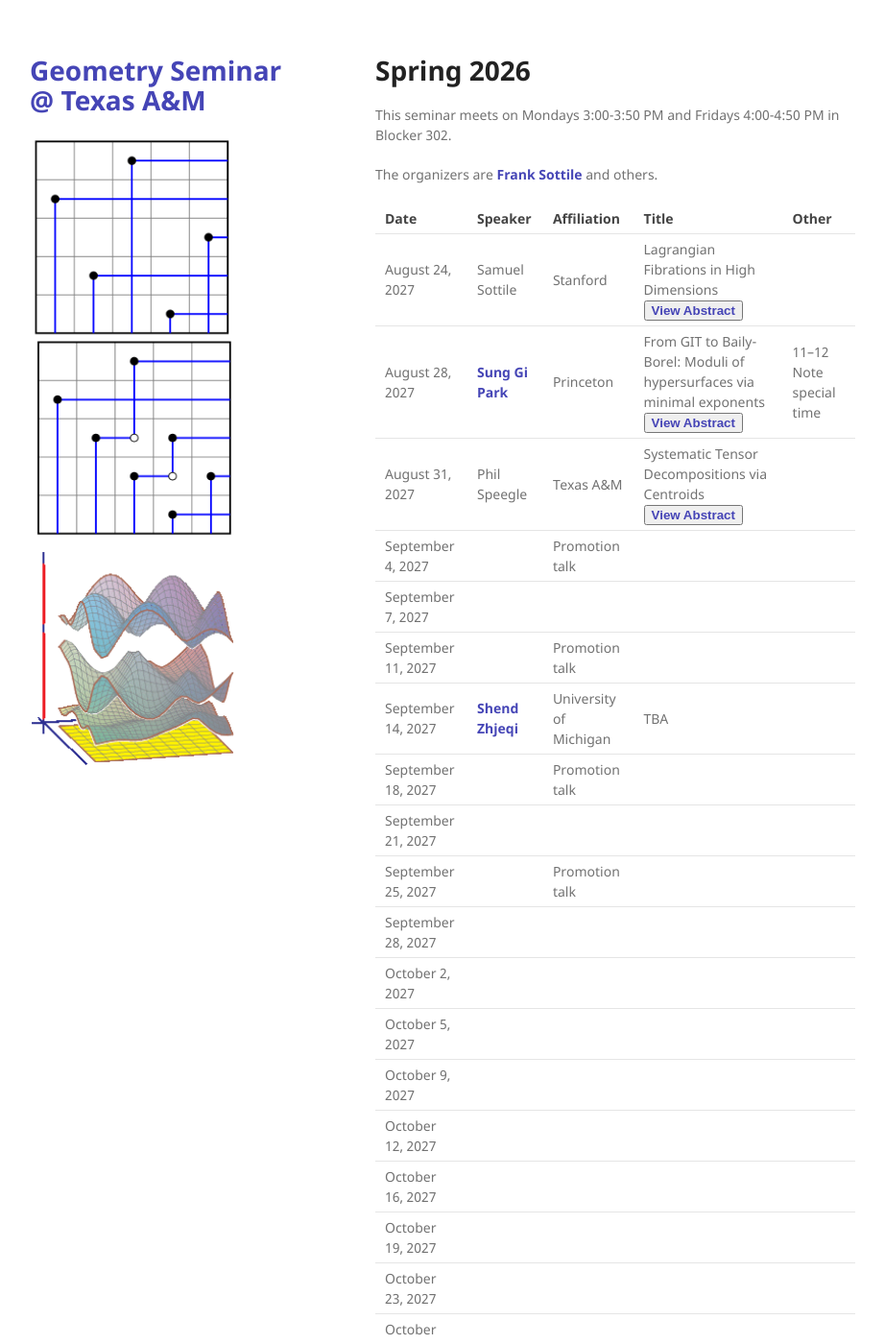
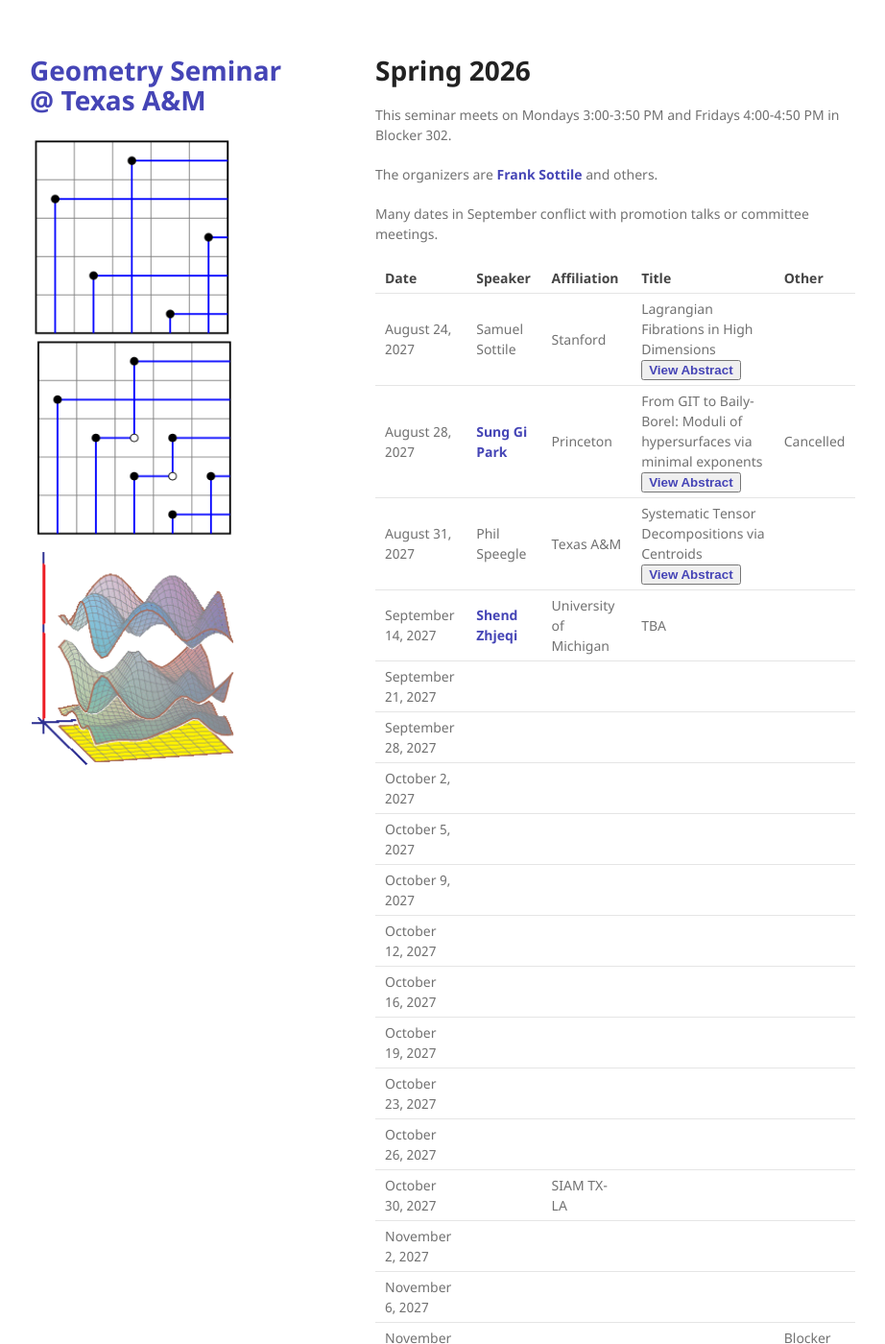
Before and after one commit to tamu-seminar/geometry, a Jekyll site: the page built from index.md, in a window 1280 px wide and 1400 px high. Shown: the whole window at 96% size, without its empty margins (179-1101 px from the left). Built offline with Jekyll 4.4.1, drawn with Linux system fonts in a browser that asks for light colours.

Commit message:
edited a bit

```diff
--- a/index.md
+++ b/index.md
@@ -21,19 +21,15 @@ This seminar meets on Mondays 3:00-3:50 PM and Fridays 4:00-4:50 PM in Blocker 3
 
 The organizers are [Frank Sottile](https://franksottile.github.io/) and others.
 
+Many dates in September conflict with promotion talks or committee meetings.
 
 | Date         | Speaker | Affiliation| Title | Other |
 |--------------|---------|------------|-------|-------|
 | August 24, 2027 | Samuel Sottile | Stanford | Lagrangian Fibrations in High Dimensions <button type="button" class="abstract-link" onclick="showAbstract('SSottile')">View Abstract</button> | |
-| August 28, 2027 | [Sung Gi Park](https://sites.google.com/view/sunggipark/) | Princeton | From GIT to Baily-Borel: Moduli of hypersurfaces via minimal exponents <button type="button" class="abstract-link" onclick="showAbstract('Park')">View Abstract</button> | 11&ndash;12 Note special time |
+| August 28, 2027 | [Sung Gi Park](https://sites.google.com/view/sunggipark/) | Princeton | From GIT to Baily-Borel: Moduli of hypersurfaces via minimal exponents <button type="button" class="abstract-link" onclick="showAbstract('Park')">View Abstract</button> | Cancelled |
 | August 31, 2027 | Phil Speegle | Texas A&M | Systematic Tensor Decompositions via Centroids  <button type="button" class="abstract-link" onclick="showAbstract('Speegle')">View Abstract</button>| |
-| September 4, 2027 | | Promotion talk  | | |
-| September 7, 2027 | | | | |
-| September 11, 2027 | | Promotion talk  | | |
 | September 14, 2027 | [Shend Zhjeqi](https://shend-zh.github.io/.github.io/) | University of Michigan | TBA | |
-| September 18, 2027 | | Promotion talk  | | |
 | September 21, 2027 | | | | |
-| September 25, 2027 | | Promotion talk  | | |
 | September 28, 2027 | | | | |
 | October 2, 2027 | | | | |
 | October 5, 2027 | | | | |
```
